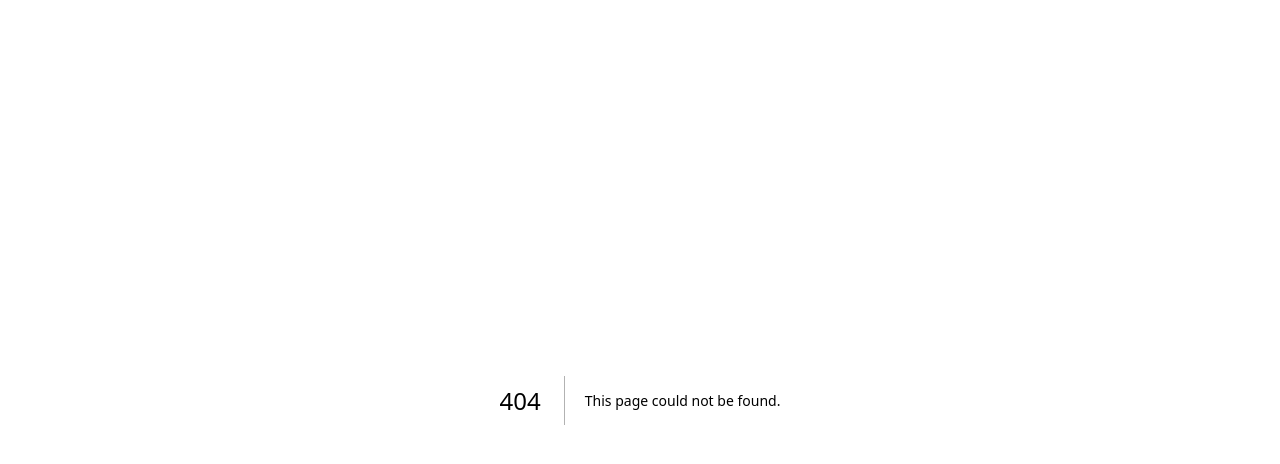
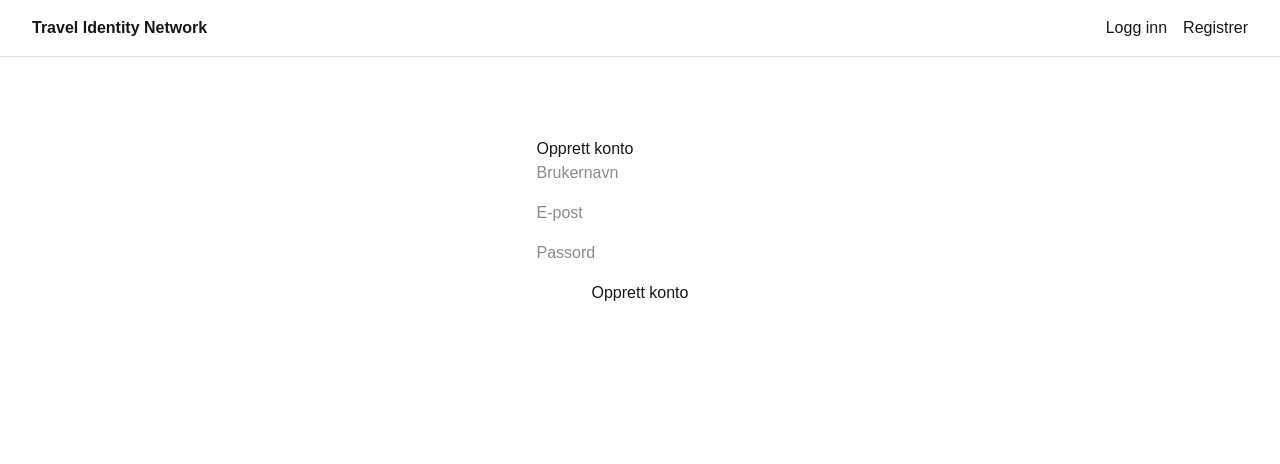
Before and after one commit to nikolaysjom/travel-identity-network, a Next.js app: page /signup in a window 1280 px wide. Before the commit this address had no page. Shown: the top 464 px of the page. Built offline with nearby package versions, Linux system fonts and the light colour scheme; no server answers.

Commit message:
Add auth, navbar and signup/login pages

```diff
--- /dev/null
+++ b/app/components/Navbar.tsx
@@ -0,0 +1,47 @@
+'use client'
+
+import { useEffect, useState } from 'react'
+import { supabase } from '@/lib/supabase'
+import Link from 'next/link'
+import { useRouter } from 'next/navigation'
+
+export default function Navbar() {
+  const [isLoggedIn, setIsLoggedIn] = useState(false)
+  const router = useRouter()
+
+  useEffect(() => {
+    supabase.auth.getSession().then(({ data: { session } }) => {
+      setIsLoggedIn(!!session)
+    })
+
+    const { data: authListener } = supabase.auth.onAuthStateChange((_event, session) => {
+      setIsLoggedIn(!!session)
+    })
+
+    return () => {
+      authListener.subscription.unsubscribe()
+    }
+  }, [])
+
+  const handleLogout = async () => {
+    await supabase.auth.signOut()
+    router.push('/')
+    router.refresh()
+  }
+
+  return (
+    <nav style={{ display: 'flex', justifyContent: 'space-between', padding: '1rem 2rem', borderBottom: '1px solid #ddd' }}>
+      <Link href="/" style={{ fontWeight: 'bold' }}>Travel Identity Network</Link>
+      <div style={{ display: 'flex', gap: '1rem' }}>
+        {isLoggedIn ? (
+          <button onClick={handleLogout}>Logg ut</button>
+        ) : (
+          <>
+            <Link href="/login">Logg inn</Link>
+            <Link href="/signup">Registrer</Link>
+          </>
+        )}
+      </div>
+    </nav>
+  )
+}
--- a/app/layout.tsx
+++ b/app/layout.tsx
@@ -1,6 +1,7 @@
 import type { Metadata } from "next";
 import { Geist, Geist_Mono } from "next/font/google";
 import "./globals.css";
+import Navbar from "./components/Navbar";
 
 const geistSans = Geist({
   variable: "--font-geist-sans",
@@ -13,17 +14,20 @@ const geistMono = Geist_Mono({
 });
 
 export const metadata: Metadata = {
-  title: "Create Next App",
-  description: "Generated by create next app",
+  title: "Travel Identity Network",
+  description: "Bygg din digitale reiseidentitet",
 };
 
 export default function RootLayout({ children }: LayoutProps<"/">) {
   return (
     <html
-      lang="en"
+      lang="no"
       className={`${geistSans.variable} ${geistMono.variable} h-full antialiased`}
     >
-      <body className="min-h-full flex flex-col">{children}</body>
+      <body className="min-h-full flex flex-col">
+        <Navbar />
+        {children}
+      </body>
     </html>
   );
 }
--- /dev/null
+++ b/app/login/page.tsx
@@ -0,0 +1,54 @@
+'use client'
+
+import { useState } from 'react'
+import { supabase } from '@/lib/supabase'
+import { useRouter } from 'next/navigation'
+
+export default function LoginPage() {
+  const [email, setEmail] = useState('')
+  const [password, setPassword] = useState('')
+  const [error, setError] = useState('')
+  const router = useRouter()
+
+  const handleLogin = async (e: React.FormEvent) => {
+    e.preventDefault()
+    setError('')
+
+    const { error: loginError } = await supabase.auth.signInWithPassword({
+      email,
+      password,
+    })
+
+    if (loginError) {
+      setError(loginError.message)
+      return
+    }
+
+    router.push('/')
+    router.refresh()
+  }
+
+  return (
+    <div style={{ maxWidth: 400, margin: '4rem auto', padding: '1rem' }}>
+      <h1>Logg inn</h1>
+      <form onSubmit={handleLogin} style={{ display: 'flex', flexDirection: 'column', gap: '1rem' }}>
+        <input
+          type="email"
+          placeholder="E-post"
+          value={email}
+          onChange={(e) => setEmail(e.target.value)}
+          required
+        />
+        <input
+          type="password"
+          placeholder="Passord"
+          value={password}
+          onChange={(e) => setPassword(e.target.value)}
+          required
+        />
+        {error && <p style={{ color: 'red' }}>{error}</p>}
+        <button type="submit">Logg inn</button>
+      </form>
+    </div>
+  )
+}
--- /dev/null
+++ b/app/signup/page.tsx
@@ -0,0 +1,64 @@
+'use client'
+
+import { useState } from 'react'
+import { supabase } from '@/lib/supabase'
+import { useRouter } from 'next/navigation'
+
+export default function SignupPage() {
+  const [email, setEmail] = useState('')
+  const [password, setPassword] = useState('')
+  const [username, setUsername] = useState('')
+  const [error, setError] = useState('')
+  const router = useRouter()
+
+ const handleSignup = async (e: React.FormEvent) => {
+  e.preventDefault()
+  setError('')
+
+  const { error: signupError } = await supabase.auth.signUp({
+    email,
+    password,
+    options: {
+      data: { username },
+    },
+  })
+
+  if (signupError) {
+    setError(signupError.message)
+    return
+  }
+
+  router.push('/')
+}
+
+  return (
+    <div style={{ maxWidth: 400, margin: '4rem auto', padding: '1rem' }}>
+      <h1>Opprett konto</h1>
+      <form onSubmit={handleSignup} style={{ display: 'flex', flexDirection: 'column', gap: '1rem' }}>
+        <input
+          type="text"
+          placeholder="Brukernavn"
+          value={username}
+          onChange={(e) => setUsername(e.target.value)}
+          required
+        />
+        <input
+          type="email"
+          placeholder="E-post"
+          value={email}
+          onChange={(e) => setEmail(e.target.value)}
+          required
+        />
+        <input
+          type="password"
+          placeholder="Passord"
+          value={password}
+          onChange={(e) => setPassword(e.target.value)}
+          required
+        />
+        {error && <p style={{ color: 'red' }}>{error}</p>}
+        <button type="submit">Opprett konto</button>
+      </form>
+    </div>
+  )
+}
--- /dev/null
+++ b/lib/supabase.ts
@@ -0,0 +1,6 @@
+import { createClient } from '@supabase/supabase-js'
+
+const supabaseUrl = process.env.NEXT_PUBLIC_SUPABASE_URL!
+const supabaseAnonKey = process.env.NEXT_PUBLIC_SUPABASE_ANON_KEY!
+
+export const supabase = createClient(supabaseUrl, supabaseAnonKey)
--- a/package.json
+++ b/package.json
@@ -9,6 +9,7 @@
     "lint": "eslint"
   },
   "dependencies": {
+    "@supabase/supabase-js": "^2.112.0",
     "next": "16.3.0",
     "react": "19.2.8",
     "react-dom": "19.2.8"
```
Also changed, not shown: 1 other file (tests, documents, lock files or other folders).
